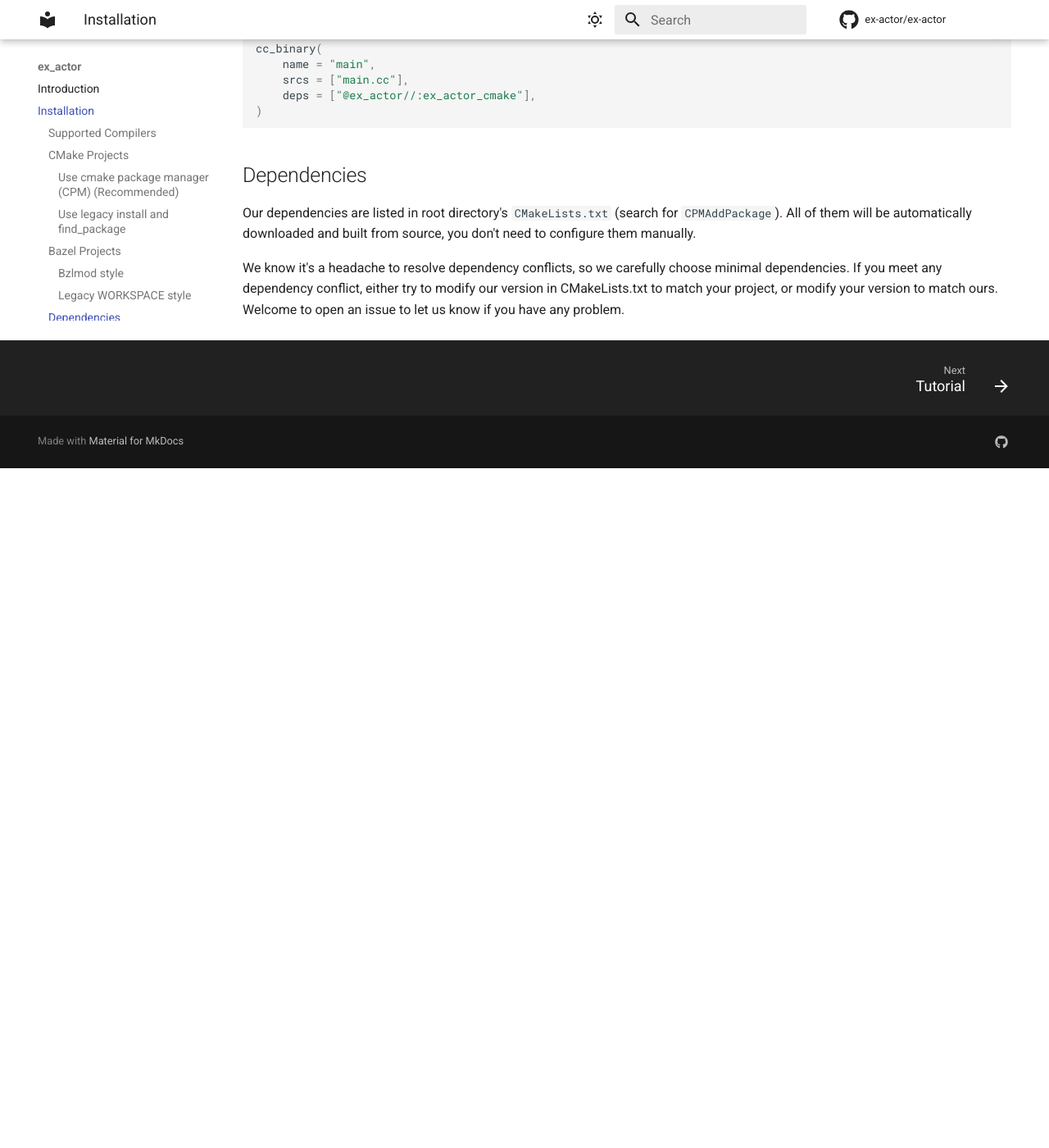
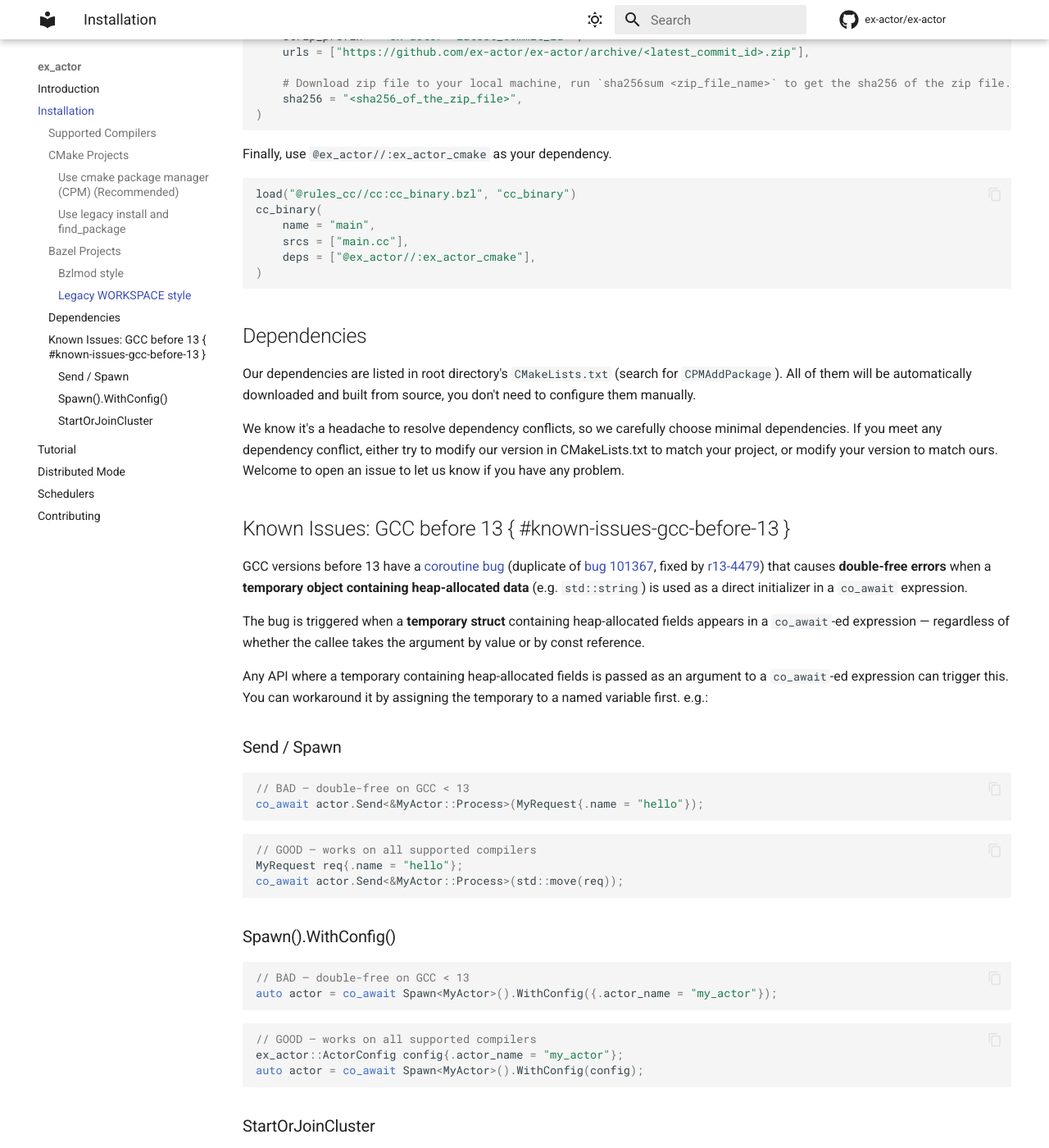
Before and after one commit to ex-actor/ex-actor, an MkDocs documentation site: the page built from docs/contents/installation.md, in a window 1280 px wide and 1400 px high, scrolled down 3552 px. Shown: the whole window at 82% size. Built offline with MkDocs 1.6.1 and Material for MkDocs 9.7.7, drawn with Linux system fonts in a browser that asks for light colours; comment, search, counter and statistics services are not loaded; before the commit the page ends 4123 px from its top, so only the background shows below that; some of the changed text lies outside the part shown.

Commit message:
[docs] Document GCC < 13 coroutine bug and clean up tutorial links (#241)
1. Document GCC < 13 coroutine double-free bug
2. Polish tutorial
3. fix doc_cli.py live refresh

````diff
--- a/docs/contents/installation.md
+++ b/docs/contents/installation.md
@@ -9,6 +9,10 @@ This project requires C++20. The following compilers are tested in CI:
 | GCC      | 11 - 14         |
 | Clang    | 16 - 18         |
 | MSVC     | 14.50 / `_MSC_VER` 1950 (VS 2026) |
+
+!!! warning "Caution: GCC < 13 has a compiler bug"
+
+    GCC versions before 13 have a coroutine bug that causes **double-free errors** when a temporary containing heap-allocated fields (e.g. `std::string`) is used as a direct initializer in a `co_await` expression. This affects any API argument like structs passed to `Send()` or `Spawn()`. See [Known Issues](#known-issues-gcc-before-13) for details and workarounds.
 
 ## CMake Projects
 
@@ -40,8 +44,11 @@ target_link_libraries(main ex_actor::ex_actor)
 
 ```
 
-**Highly recommend you to use `CPM_SOURCE_CACHE` environment variable to set a cache directory for CPM.cmake.**
-It's useful when you fail the download due to network issues, and want to retry again. With this you don't need to download the successfully downloaded package again.
+!!! Note
+
+    Highly recommend you to use `CPM_SOURCE_CACHE` env variable to set a cache directory for CPM.cmake,
+    e.g. `export CPM_SOURCE_CACHE=$HOME/.cache/CPM`.
+    It's useful when the downloading process fails/blocks due to network issues, and you want to retry again. With this you don't need to download the dependencies again and again.
 
 ### Use legacy install and find_package
 
@@ -183,3 +190,58 @@ All of them will be automatically downloaded and built from source, you don't ne
 We know it's a headache to resolve dependency conflicts, so we carefully choose minimal dependencies.
 If you meet any dependency conflict, either try to modify our version in CMakeLists.txt to match your project, or modify your version to match ours.
 Welcome to open an issue to let us know if you have any problem.
+
+## Known Issues: GCC before 13 { #known-issues-gcc-before-13 }
+
+GCC versions before 13 have a [coroutine bug](https://gcc.gnu.org/bugzilla/show_bug.cgi?id=107288) (duplicate of [bug 101367](https://gcc.gnu.org/bugzilla/show_bug.cgi?id=101367), fixed by [r13-4479](https://gcc.gnu.org/cgit/gcc/commit/?id=58a7b1e354530d)) that causes **double-free errors** when a **temporary object containing heap-allocated data** (e.g. `std::string`) is used as a direct initializer in a `co_await` expression.
+
+The bug is triggered when a **temporary struct** containing heap-allocated fields appears in a `co_await`-ed expression — regardless of whether the callee takes the argument by value or by const reference.
+
+Any API where a temporary containing heap-allocated fields is passed as an argument to a `co_await`-ed expression can trigger this. You can workaround it by assigning the temporary to a named variable first.
+e.g.:
+
+
+### Send / Spawn
+
+```cpp
+// BAD — double-free on GCC < 13
+co_await actor.Send<&MyActor::Process>(MyRequest{.name = "hello"});
+```
+
+```cpp
+// GOOD — works on all supported compilers
+MyRequest req{.name = "hello"};
+co_await actor.Send<&MyActor::Process>(std::move(req));
+```
+
+### Spawn().WithConfig()
+
+```cpp
+// BAD — double-free on GCC < 13
+auto actor = co_await Spawn<MyActor>().WithConfig({.actor_name = "my_actor"});
+```
+
+```cpp
+// GOOD — works on all supported compilers
+ex_actor::ActorConfig config{.actor_name = "my_actor"};
+auto actor = co_await Spawn<MyActor>().WithConfig(config);
+```
+
+### StartOrJoinCluster
+
+```cpp
+// BAD — double-free on GCC < 13
+co_await ex_actor::StartOrJoinCluster(ex_actor::ClusterConfig{
+    .listen_address = "tcp://127.0.0.1:5301",
+    .contact_node_address = "tcp://127.0.0.1:5302",
+});
+```
+
+```cpp
+// GOOD — works on all supported compilers
+ex_actor::ClusterConfig cluster_config{
+    .listen_address = "tcp://127.0.0.1:5301",
+    .contact_node_address = "tcp://127.0.0.1:5302",
+};
+co_await ex_actor::StartOrJoinCluster(cluster_config);
+```
--- a/docs/mkdocs.yml
+++ b/docs/mkdocs.yml
@@ -69,6 +69,9 @@ plugins:
       repository: ex-actor/ex-actor
       branch: main
 
+hooks:
+  - hooks/copy_root_files.py
+
 markdown_extensions:
   - toc:
       toc_depth: 3
````
Also changed, not shown: docs/contents/tutorial.md (+6 -7 lines), docs/doc_cli.py (+11 -27 lines), docs/hooks/copy_root_files.py (added, +67 -0 lines), README.md, 3 other files.
